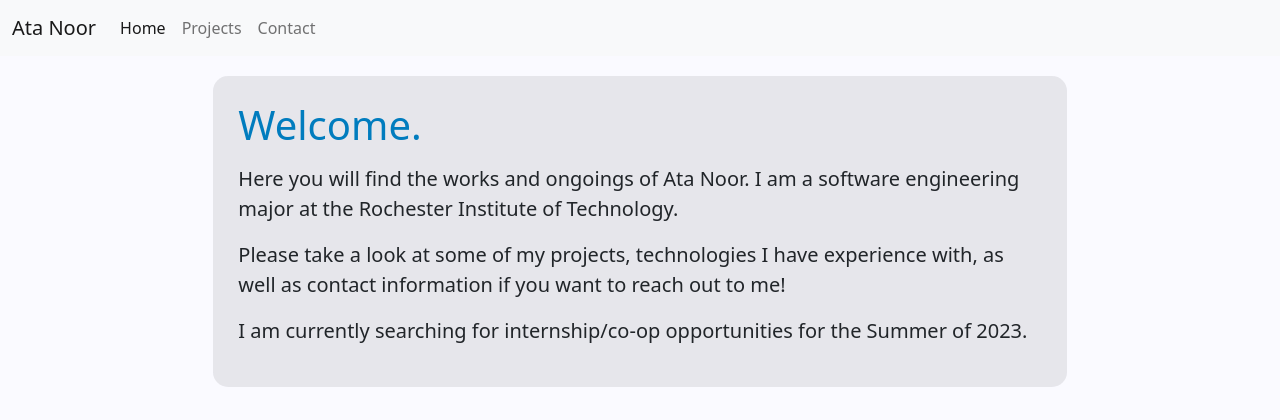
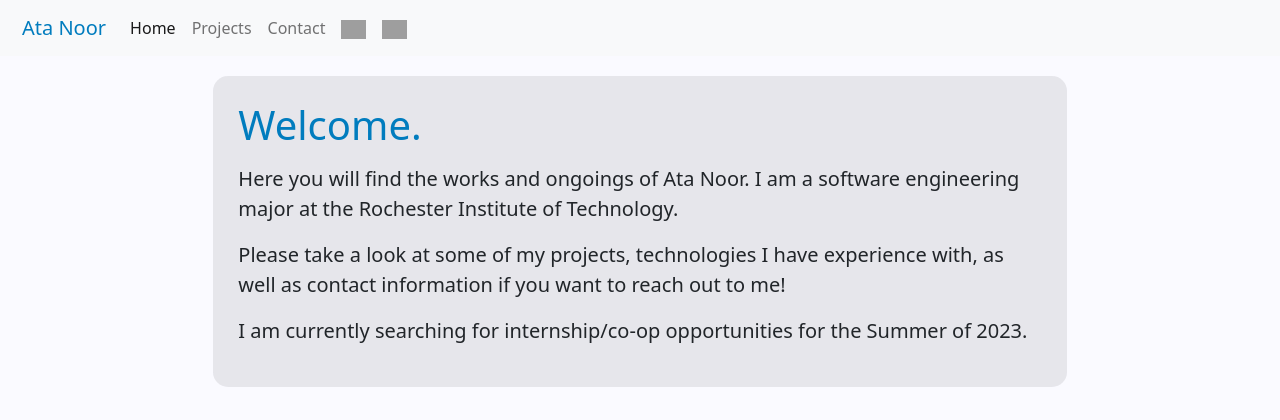
Before and after one commit to atauln/pubsite, a Flask app: page / in a window 1280 px wide. Shown: the top 420 px of the page. Run offline with Flask 2, Linux system fonts and the light colour scheme; grey boxes are pictures that could not be loaded.

Commit message:
Added github and linkedin links

```diff
--- a/templates/base.html
+++ b/templates/base.html
@@ -6,7 +6,7 @@
     <head>
         <nav class="navbar navbar-expand-lg bg-light">
           <div class="container-fluid">
-            <a class="navbar-brand" href="#">Ata Noor</a>
+            <a class="navbar-brand" href="/" style="color:#007CBE; margin-left:10px">Ata Noor</a>
             <button class="navbar-toggler" type="button" data-bs-toggle="collapse" data-bs-target="#navbarNav" aria-controls="navbarNav" aria-expanded="false" aria-label="Toggle navigation">
               <span class="navbar-toggler-icon"></span>
             </button>
@@ -22,6 +22,18 @@
                   <a class="nav-link" href="/contact">Contact</a>
                 </li>
               </ul>
+              <ul class="navbar-nav float-md-end">
+                <li class="nav-item">
+                  <a class="nav-link active" target="_blank" href="https://github.com/atauln">
+                    <img width="25px" src="https://upload.wikimedia.org/wikipedia/commons/9/91/Octicons-mark-github.svg">
+                  </a>
+                </li>
+                <li class="nav-item">
+                  <a class="nav-link active" target="_blank" href="https://www.linkedin.com/in/atanoor/">
+                    <img width="25px" src="https://cdns.iconmonstr.com/wp-content/releases/preview/2012/240/iconmonstr-linkedin-3.png">
+                  </a>
+                </li>
+              </ul>
             </div>
           </div>
         </nav>
```
